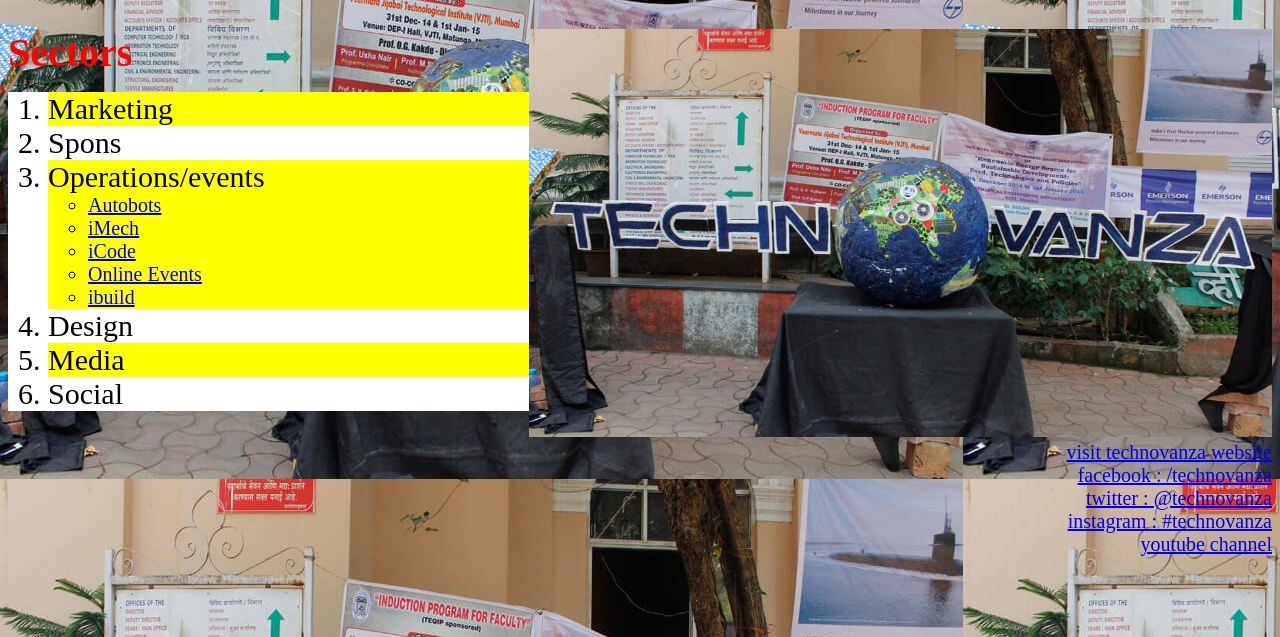
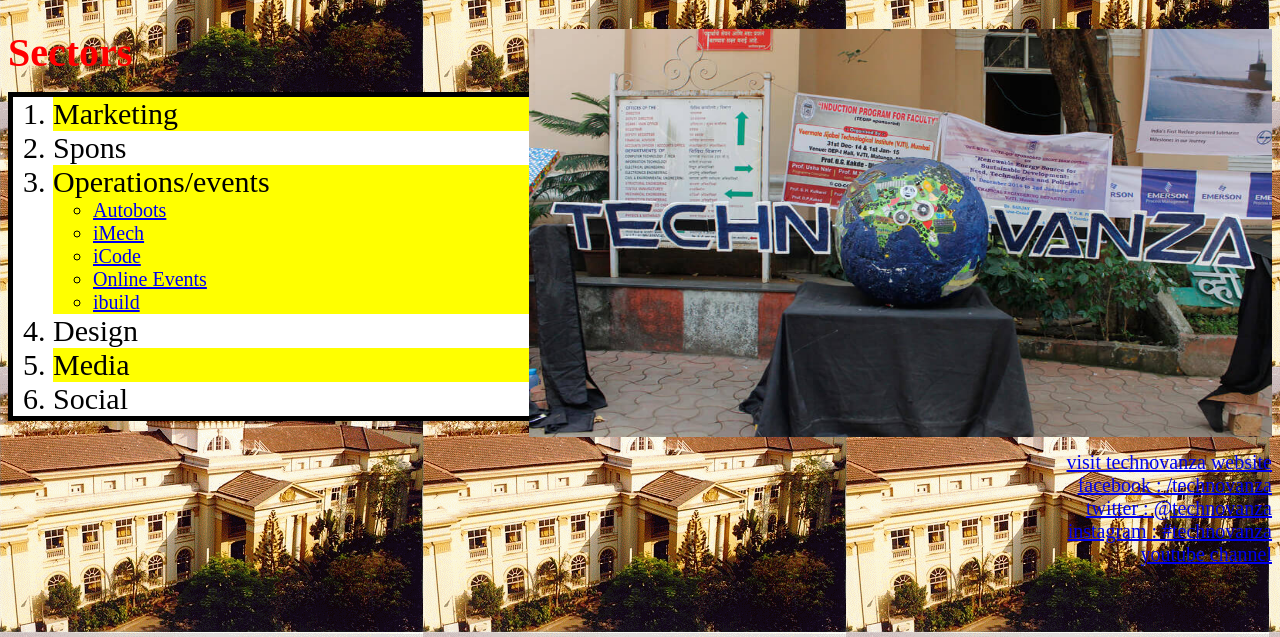
Before and after one commit to krwani/YesMam, a plain HTML site: page index.html in a window 1280 px wide. Shown: the part 163-800 px from the top of the page. Drawn offline with Linux system fonts and the light colour scheme.

Commit message:
Update index.html

```diff
--- a/index.html
+++ b/index.html
@@ -20,7 +20,9 @@
 list-style-type: disk;
 margin-top:5px;
 background-color:white;
-border:5px black;
+border-style:solid;
+border-width:5px;
+border-color:black;
 width: 600px;
 }
 .bb{
@@ -52,7 +54,7 @@
 }
 </style>
 </head>
-<body background=p6.jpg>
+<body background=l.gif>
 <h1><img src="k.jpg" alt="logo" width="80px" height="80px">Technovanza<img src="images.png" align="right" width="120px" height="150px"></h1>
 <h2>Sectors<img src="p6.jpg" align="right" width="743px" height="408px"></h2>
 <p>
```
